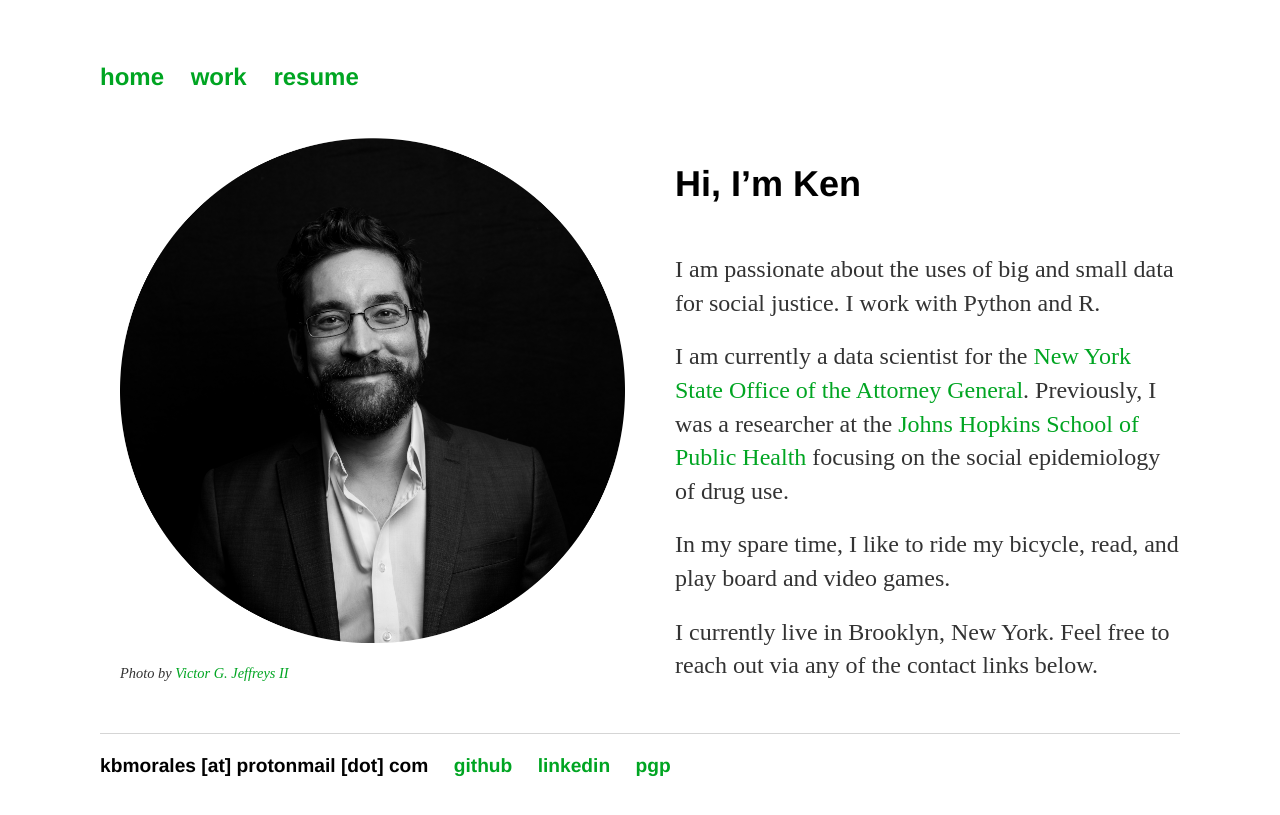
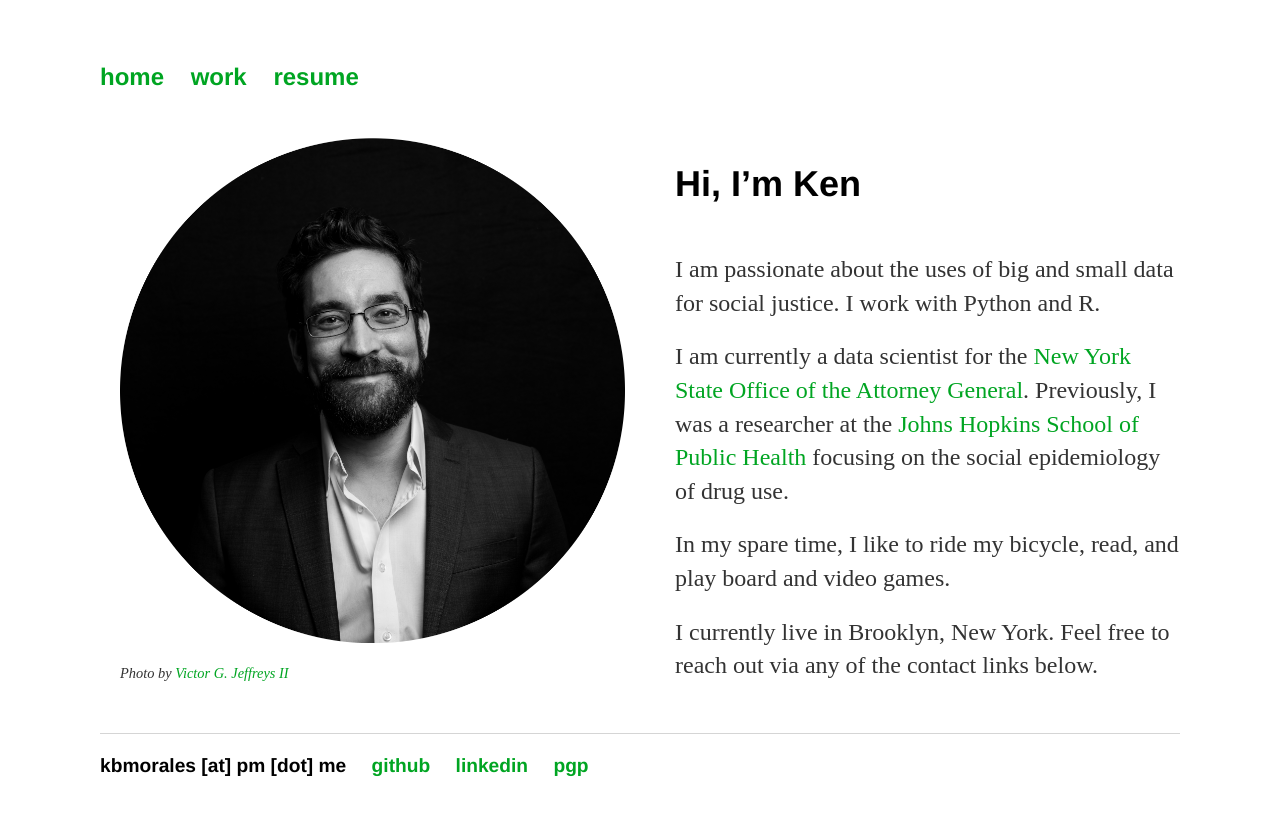
Before and after one commit to kbmorales/kbmorales.github.io, a Jekyll site: the page built from index.md, in a window 1280 px wide. Shown: the top 815 px of the page. Built offline with Jekyll 4.4.1, drawn with Linux system fonts in a browser that asks for light colours.

Commit message:
Update email contacT

```diff
--- a/_includes/foot.html
+++ b/_includes/foot.html
@@ -1,7 +1,7 @@
 <footer>
 	<ul>
     	<li>
-			kbmorales [at] protonmail [dot] com
+			kbmorales [at] pm [dot] me
 		</li>
         <li>
 			<a href="https://github.com/kbmorales", target="_blank">github</a>
```
